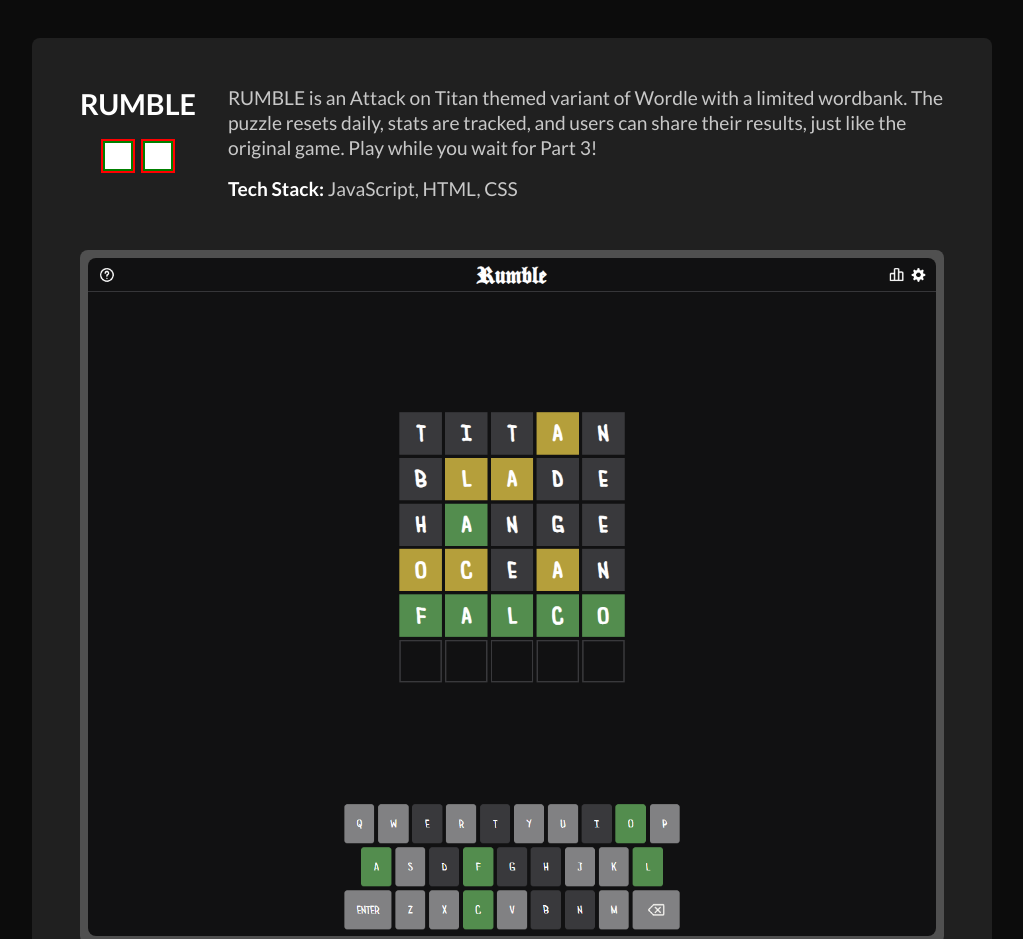
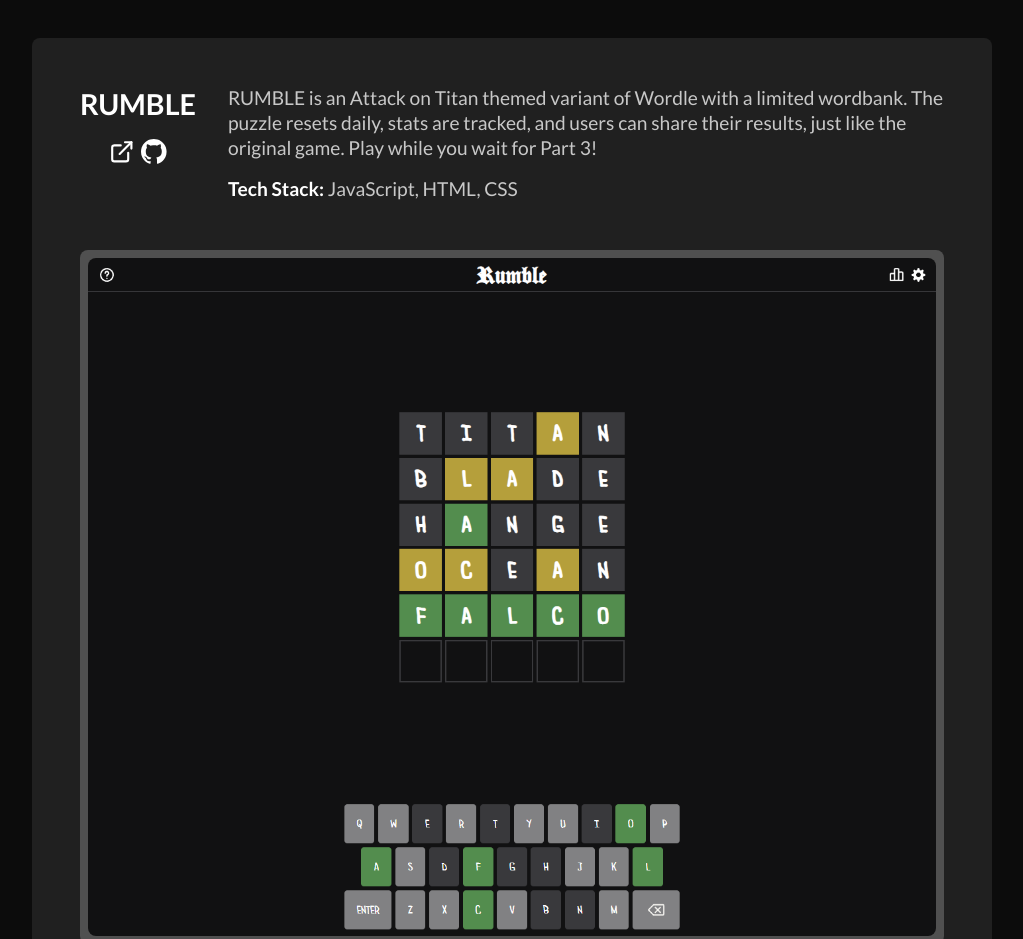
Before and after one commit to raymondeah/raymondeah.github.io, a Svelte app: page / in a window 1280 px wide. Shown: the part 1380-2319 px from the top of the page, without its empty margins (128-1151 px from the left). Built offline with nearby package versions, Linux system fonts and the light colour scheme.

Commit message:
svg color fix attempt ??

```diff
--- a/src/components/Rumble.svelte
+++ b/src/components/Rumble.svelte
@@ -67,7 +67,6 @@
 
     a {
         color: white;
-        border: 2px solid red;
     }
 
     .card {
@@ -115,6 +114,7 @@
     }
 
     .icons {
+        color: white;
         display: flex;
         justify-content: center;
         align-items: center;
@@ -132,18 +132,17 @@
         width: 1.6rem;
         height: 1.6rem;
         fill: white;
-        background-color: white;;
+        color: white;
         display: flex;
         justify-content: center;
         align-items: center;
-        border: 2px solid green;
     }
 
     .title {
         display: flex;
         flex-direction: row;
         justify-content: space-between;
-
+        color: white;
         font-size: 1.8rem;
     }
 
```
Also changed, not shown: public/build/bundle.css, public/build/bundle.js, 1 other file (tests, documents, lock files or other folders).
